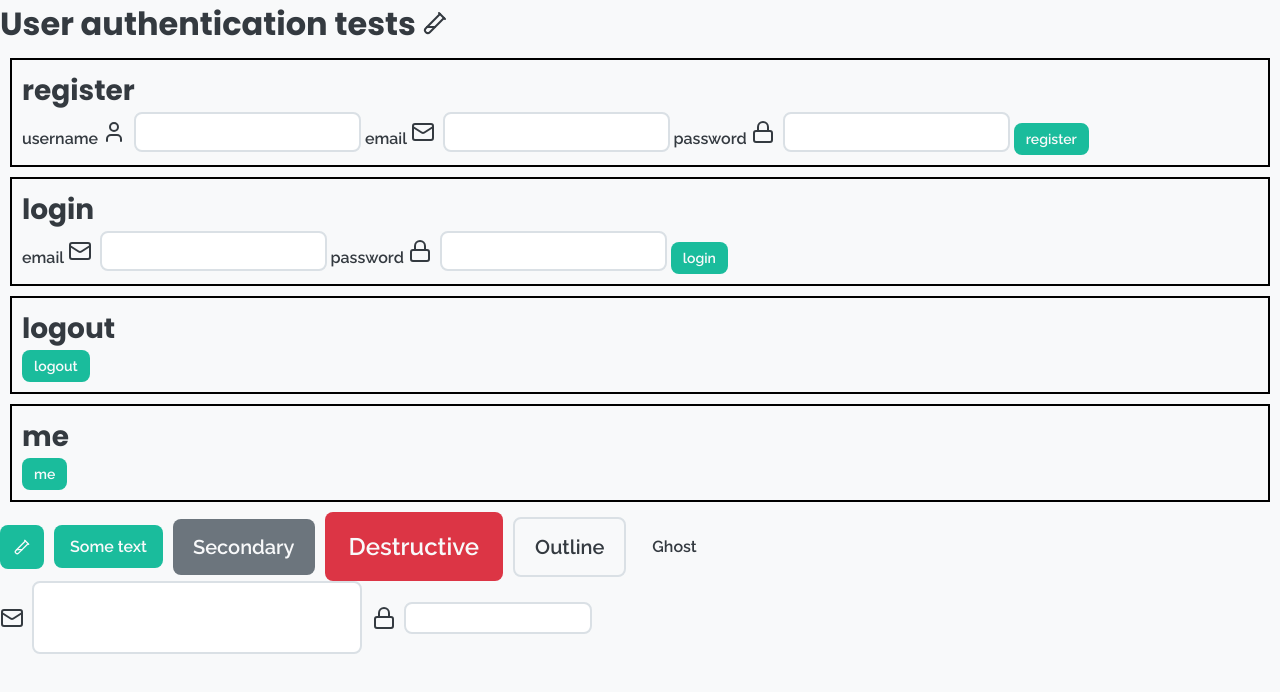
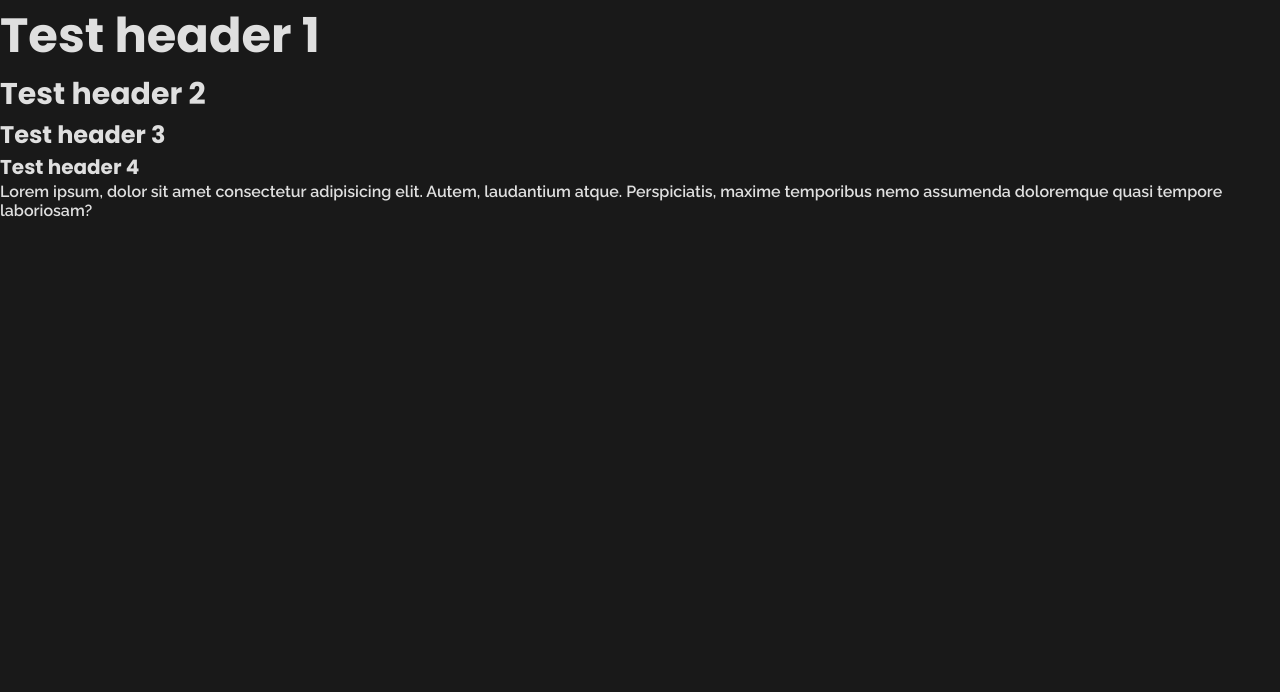
Before and after one commit to Vaalley/kohai-ui, a SvelteKit app: page / in a window 1280 px wide. Shown: the top 692 px of the page. Built offline with nearby package versions, Linux system fonts and the light colour scheme; no server answers.

Commit message:
Remove auth test page and update color/typography variables for dark theme

```diff
--- a/src/routes/+page.svelte
+++ b/src/routes/+page.svelte
@@ -1,215 +1,18 @@
 <script lang="ts">
-	import { onMount } from "svelte";
-	import Button from "../components/atoms/Button/Button.svelte";
-	import Input from "../components/atoms/Input/Input.svelte";
-	import TestTubeDiagonal from "lucide-svelte/icons/test-tube-diagonal";
-	import Mail from "lucide-svelte/icons/mail";
-	import Lock from "lucide-svelte/icons/lock";
-	import User from "lucide-svelte/icons/user";
-
-	const baseUrl = "http://localhost:2501/";
-
-	async function handleRegister() {
-		const username = (
-			document.getElementById(
-				"registerUsername",
-			)
-		)?.value ?? "";
-		const email = (
-			document.getElementById(
-				"registerEmail",
-			)
-		)?.value ?? "";
-		const password = (
-			document.getElementById(
-				"registerPassword",
-			)
-		)?.value ?? "";
-
-		await fetch(baseUrl + "auth/register", {
-			method: "POST",
-			headers: {
-				"Content-Type": "application/json",
-			},
-			body: JSON.stringify({
-				username,
-				email,
-				password,
-			}),
-		})
-			.then((res) => res.json())
-			.then((data) => console.log(data))
-			.catch((err) => console.log(err));
-	}
-
-	async function handleLogin() {
-		const email = (
-			document.getElementById(
-				"loginEmail",
-			)
-		)?.value ?? "";
-		const password = (
-			document.getElementById(
-				"loginPassword",
-			)
-		)?.value ?? "";
-
-		await fetch(baseUrl + "auth/login", {
-			method: "POST",
-			credentials: "include",
-			headers: {
-				"Content-Type": "application/json",
-			},
-			body: JSON.stringify({
-				email,
-				password,
-			}),
-		})
-			.then((res) => res.json())
-			.then((data) => console.log(data))
-			.catch((err) => console.log(err));
-	}
-
-	async function handleLogout() {
-		await fetch(baseUrl + "auth/logout", {
-			method: "POST",
-			credentials: "include",
-			headers: {
-				"Content-Type": "application/json",
-			},
-		})
-			.then((res) => res.json())
-			.then((data) => console.log(data))
-			.catch((err) => console.log(err));
-	}
-
-	async function handleMe() {
-		await fetch(baseUrl + "auth/me", {
-			method: "GET",
-			credentials: "include",
-			headers: {
-				"Content-Type": "application/json",
-			},
-		})
-			.then((res) => res.json())
-			.then((data) => console.log(data))
-			.catch((err) => console.log(err));
-	}
-
-	onMount(async () => {
-		await handleMe();
-	});
+	console.log("Hello world");
 </script>
 
 <svelte:head>
-	<title>User authentication tests</title>
+	<title>Test page</title>
 </svelte:head>
 
 <main>
-	<h1>User authentication tests <TestTubeDiagonal /></h1>
-
-	<section class="register form">
-		<form style="border: 2px solid black; margin: 10px; padding: 10px">
-			<h2>register</h2>
-			<label for="registerUsername">username</label>
-			<Input
-				type="text"
-				name="registerUsername"
-				id="registerUsername"
-				maxlength="32"
-				minlength="3"
-			><User /></Input>
-
-			<label for="registerEmail">email</label>
-			<Input
-				type="email"
-				name="registerEmail"
-				id="registerEmail"
-			><Mail /></Input>
-
-			<label for="registerPassword">password</label>
-			<Input
-				type="password"
-				name="registerPassword"
-				id="registerPassword"
-				minlength="8"
-			><Lock /></Input>
-
-			<Button
-				type="submit"
-				onclick={handleRegister}
-				size="sm"
-			>
-				register
-			</Button>
-		</form>
-	</section>
-
-	<section class="login form">
-		<form style="border: 2px solid black; margin: 10px; padding: 10px">
-			<h2>login</h2>
-			<label for="loginEmail">email</label>
-			<Input
-				type="email"
-				name="loginEmail"
-				id="loginEmail"
-			><Mail /></Input>
-
-			<label for="loginPassword">password</label>
-			<Input
-				type="password"
-				name="loginPassword"
-				id="loginPassword"
-				minlength="8"
-			><Lock /></Input>
-
-			<Button
-				type="submit"
-				onclick={handleLogin}
-				size="sm"
-			>
-				login
-			</Button>
-		</form>
-	</section>
-
-	<section class="logout form">
-		<form style="border: 2px solid black; margin: 10px; padding: 10px">
-			<h2>logout</h2>
-			<Button
-				type="submit"
-				onclick={handleLogout}
-				size="sm"
-			>
-				logout
-			</Button>
-		</form>
-	</section>
-
-	<section class="me">
-		<form style="border: 2px solid black; margin: 10px; padding: 10px">
-			<h2>me</h2>
-			<Button
-				type="submit"
-				onclick={handleMe}
-				size="sm"
-			>me</Button>
-		</form>
-	</section>
-
-	<section class="css-tests">
-		<div style="display: flex; align-items: center; gap: 10px">
-			<Button size="icon"><TestTubeDiagonal /></Button>
-			<Button>Some text</Button>
-			<Button variant="secondary" size="lg">Secondary</Button>
-			<Button variant="destructive" size="xl">Destructive</Button>
-			<Button variant="outline" size="lg">Outline</Button>
-			<Button variant="ghost">Ghost</Button>
-		</div>
-		<div style="display: flex; align-items: center; gap: 10px">
-			<Input size="xl"><Mail /></Input>
-
-			<Input type="password" size="sm"><Lock /></Input>
-		</div>
-	</section>
+	<h1>Test header 1</h1>
+	<h2>Test header 2</h2>
+	<h3>Test header 3</h3>
+	<h4>Test header 4</h4>
+	<p>
+		Lorem ipsum, dolor sit amet consectetur adipisicing elit. Autem, laudantium atque. Perspiciatis, maxime temporibus nemo assumenda doloremque quasi
+		tempore laboriosam?
+	</p>
 </main>
--- a/src/styles/global.scss
+++ b/src/styles/global.scss
@@ -12,7 +12,7 @@ pseudo-elements). One common use of this selector is to apply a custom
 `box-sizing`. */
 *, *::before, *::after {
 	font-family: "Raleway", sans-serif;
-	font-weight: 600;
+	font-weight: var(--font-weight-medium);
 	font-size: var(--font-size-md);
 }
 
@@ -21,8 +21,8 @@ Root
 * * * * * * * * * * * * * * * * * * * * * * * * * * * * * * * * * * * * * * * */
 
 :root {
-	background-color: var(--light-color);
-	color: var(--dark-color);
+	background-color: var(--background);
+	color: var(--foreground);
 }
 html {}
 body {}
@@ -33,7 +33,7 @@ Content sectioning
 
 h1, h2, h3, h4, h5, h6 {
 	font-family: "Poppins", serif;
-	font-weight: 700;
+	font-weight: var(--font-weight-bold);
 }
 h1 {
 	font-size: var(--font-size-3xl);
--- a/src/styles/variables.scss
+++ b/src/styles/variables.scss
@@ -1,43 +1,26 @@
 :root {
 	/* Colors */
-	--primary-color: #1abc9c;
-	--primary-color-dark: #16a085;
-	--secondary-color: #6c757d;
-	--secondary-color-dark: #545b62;
-	--success-color: #28a745;
-	--success-color-dark: #218838;
-	--destructive-color: #dc3545;
-	--destructive-color-dark: #c82333;
-	--warning-color: #ffc107;
-	--warning-color-dark: #e0a800;
-	--info-color: #17a2b8;
-	--info-color-dark: #117a8b;
-	--light-color: #f8f9fa;
-	--light-color-dark: #dae0e5;
-	--dark-color: #343a40;
-	--dark-color-dark: #1d2124;
-
-	/* Spacing */
-	--spacing-xs: 0.25rem;
-	--spacing-sm: 0.5rem;
-	--spacing-md: 0.75rem;
-	--spacing-lg: 1rem;
-	--spacing-xl: 1.25rem;
-	--spacing-2xl: 1.5rem;
+	--foreground: #dfdfdf;
+	--background: #191919;
+	--gray: #3b3b3b;
+	--light-gray: #a8a8a8;
+	--primary: #0051e8;
+	--primary-dark: #003dad;
+	--destructive: #e7000b;
+	--destructive-dark: #9d0007;
 
 	/* Typography */
-	--font-size-sm: 0.875em;
-	--font-size-md: 1em;
-	--font-size-lg: 1.25em;
-	--font-size-xl: 1.5em;
-	--font-size-2xl: 1.75em;
-	--font-size-3xl: 2em;
-	--font-weight-light: 300;
-	--font-weight-normal: 500;
+	--font-size-sm: 0.875em; // 14px
+	--font-size-md: 1em; // 16px
+	--font-size-lg: 1.25em; // 20px
+	--font-size-xl: 1.5em; // 24px
+	--font-size-2xl: 1.875em; // 30px
+	--font-size-3xl: 3em; // 48px
+	--font-weight-light: 400;
+	--font-weight-medium: 600;
 	--font-weight-bold: 700;
 
 	/* Borders */
-	--border-radius-sm: 4px;
-	--border-radius-md: 8px;
-	--border-radius-lg: 16px;
+	--border-radius-full: 9999px;
+	--border-width: 3px;
 }
```
